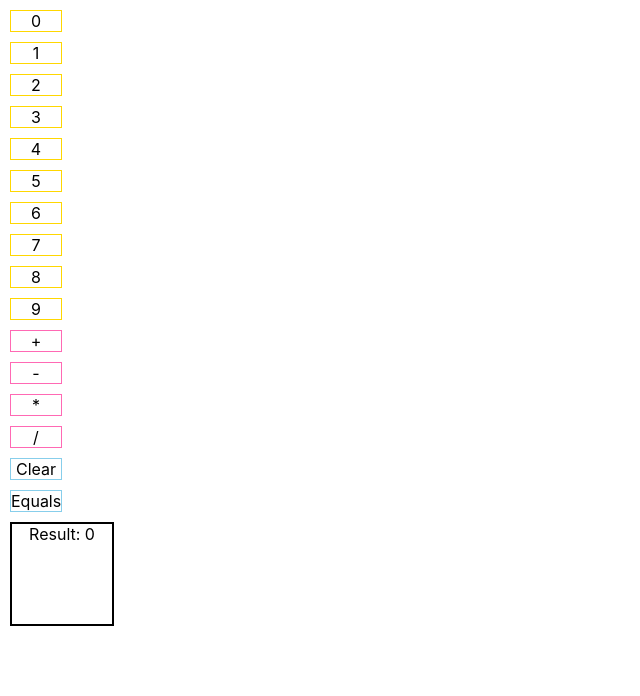
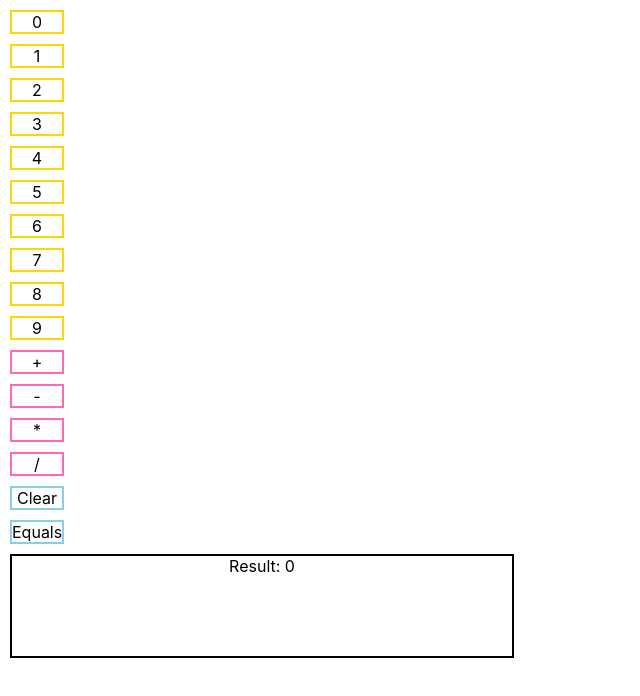
Before and after one commit to amara-j/calculator, a React (Create React App) app: page / in a window 1280 px wide. Shown: the top 696 px of the page, without its empty margins (0-640 px from the left). Built offline with nearby package versions, Linux system fonts and the light colour scheme.

Commit message:
fix bug where not entering a first number would crash it.  now + 9 => 0+9

```diff
--- a/src/App.css
+++ b/src/App.css
@@ -3,32 +3,32 @@
 }
 
 .numberContainer {
-  border: 1px solid gold;
+  border: 2px solid gold;
   width: 50px;
   margin: 10px;
 }
 
 .operatorContainer {
-  border: 1px solid hotpink;
+  border: 2px solid hotpink;
   width: 50px;
   margin: 10px;
 }
 
 .clearContainer {
-  border: 1px solid skyblue;
+  border: 2px solid skyblue;
   width: 50px;
   margin: 10px;
 }
 
 .equalsContainer {
-  border: 1px solid skyblue;
+  border: 2px solid skyblue;
   width: 50px;
   margin: 10px;
 }
 
 .resultContainer {
   border: 2px solid black;
-  width: 100px;
+  width: 500px;
   height: 100px;
   margin: 10px;
 }
--- a/src/App.js
+++ b/src/App.js
@@ -51,10 +51,17 @@ function App() {
       />
       <Equals
         onClick={() => {
-          updateResult(eval(operand1 + currentOperator + operand2));
-          updateOperand1(eval(operand1 + currentOperator + operand2));
-          updateCurrentOperator("");
-          updateOperand2("");
+          if (operand1 === "") {
+            updateResult(eval("0" + currentOperator + operand2));
+            updateOperand1(eval("0" + currentOperator + operand2));
+            updateCurrentOperator("");
+            updateOperand2("");
+          } else {
+            updateResult(eval(operand1 + currentOperator + operand2));
+            updateOperand1(eval(operand1 + currentOperator + operand2));
+            updateCurrentOperator("");
+            updateOperand2("");
+          }
         }}
       />
 
```
